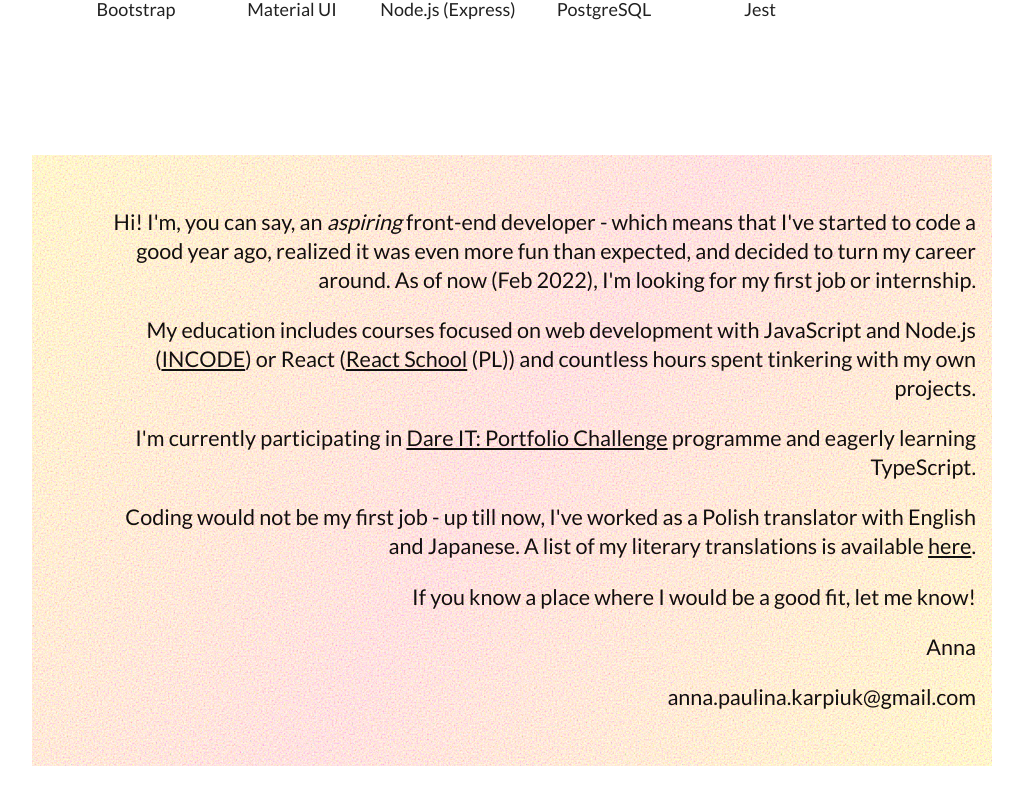
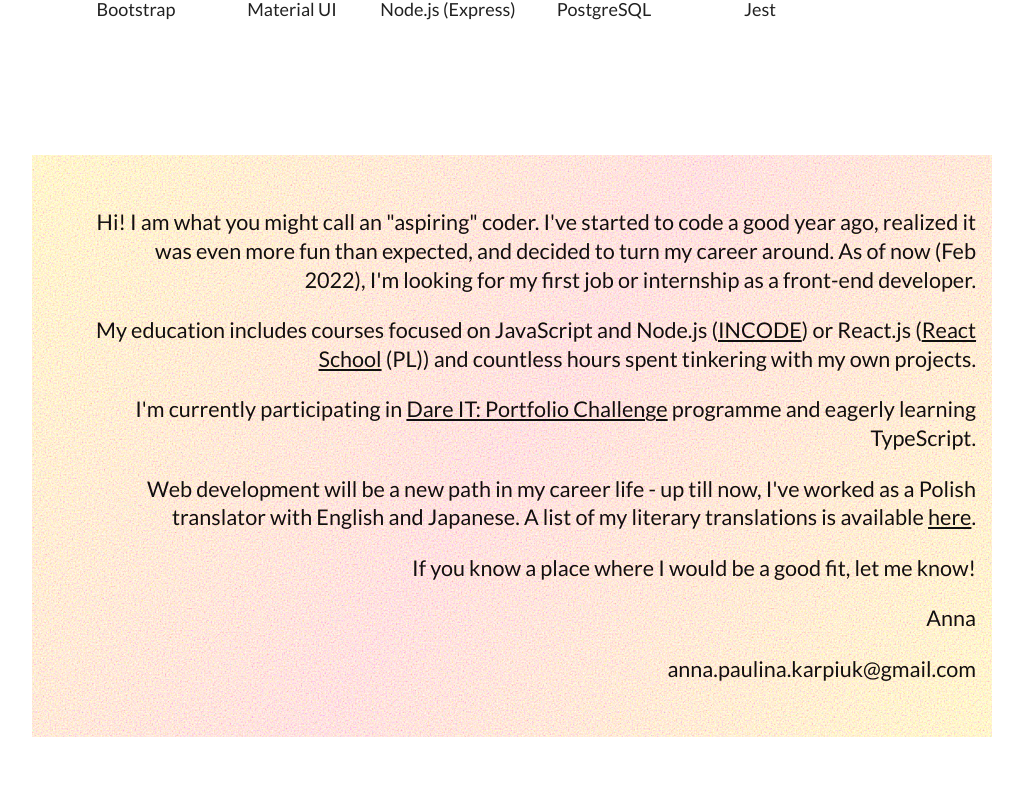
Before and after one commit to ann-kar/ann-kar.github.io, a React (Create React App) app: page / in a window 1280 px wide. Shown: the part 2023-2827 px from the top of the page, without its empty margins (192-1215 px from the left). Built offline with nearby package versions, Linux system fonts and the light colour scheme.

Commit message:
updated text

```diff
--- a/src/components/About.js
+++ b/src/components/About.js
@@ -1,6 +1,7 @@
 import React from 'react';
 import { Container, Link, Typography } from '@mui/material';
 import styled from '@mui/system/styled';
+
 import svg from '../data/noise.svg';
 
 const AboutWrapper = styled('div')(({ theme }) => ({
@@ -20,21 +21,22 @@ const About = () => {
                 <Typography sx={{ m: 0, mt: 3, py: 3, pl: { xs: 2, md: 3, lg: 4 }, pr: { xs: 1, md: 2 } }} variant="h5" textAlign="right">
                     <p>
                         Hi!
-                        I'm, you can say, an <span style={{ fontStyle: 'italic' }}>aspiring</span> front-end developer -
-                        which means that I've started to code a good year ago, realized it was even more fun than expected,
-                        and decided to turn my career around. As of now (Feb 2022), I'm looking for my first job or internship.
+                        I am what you might call an "aspiring" coder.
+                        I've started to code a good year ago, realized it was even more fun than expected,
+                        and decided to turn my career around. As of now (Feb 2022), I'm looking for my first job or internship
+                        as a front-end developer.
                     </p>
                     <p>
-                        My education includes courses focused on web development with JavaScript and Node.js
+                        My education includes courses focused on JavaScript and Node.js
                         (<Link href="https://www.incopolska.org/incode">INCODE</Link>)
-                        or React (<Link href="https://szkolareacta.pl/zapisy/">React School</Link> (PL))
+                        or React.js (<Link href="https://szkolareacta.pl/zapisy/">React School</Link> (PL))
                         and countless hours spent tinkering with my own projects.
                     </p>
                     <p>
                         I'm currently participating in <Link href="https://challenges.dareit.io/">Dare IT: Portfolio Challenge</Link> programme and eagerly learning TypeScript.<br />
                     </p>
                     <p>
-                        Coding would not be my first job - up till now, I've worked as a Polish translator with English
+                        Web development will be a new path in my career life - up till now, I've worked as a Polish translator with English
                         and Japanese. A list of my literary translations is available <Link href="https://www.goodreads.com/author/show/17193907.Anna_Karpiuk?from_search=true&from_srp=true">here</Link>.
                     </p>
                     <p>
```
